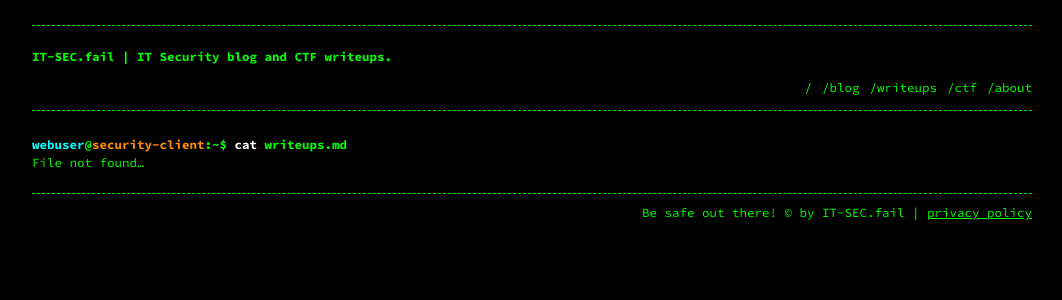
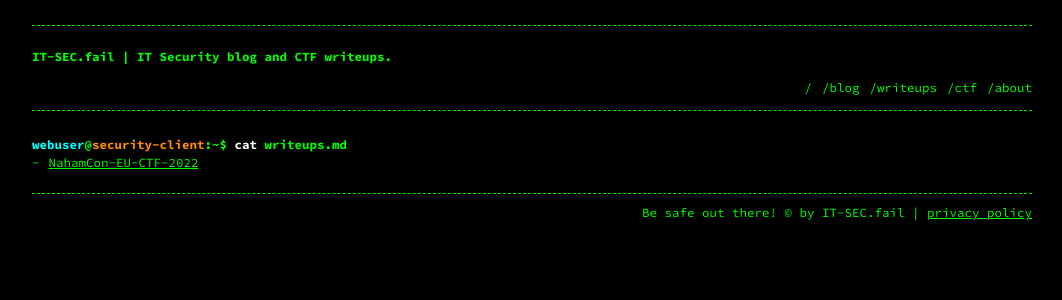
Before and after one commit to it-sec-fail/it-sec-fail.github.io, a Jekyll site: the page built from writeups.md, in a window 1280 px wide. Shown: the top 300 px of the page, without its empty margins (108-1170 px from the left). Built offline with Jekyll 4.4.1, drawn with Linux system fonts in a browser that asks for light colours.

Commit message:
added writeup

```diff
--- a/writeups.md
+++ b/writeups.md
@@ -6,4 +6,4 @@ permalink: /writeups
 
 # <span style="color: cyan;">webuser</span>@<span style="color: darkorange;">security-client</span>:~$ <span style="color: white;">cat</span> writeups.md
 
-File not found...
+- [NahamCon-EU-CTF-2022](NahamCon-EU-CTF-2022)
```
